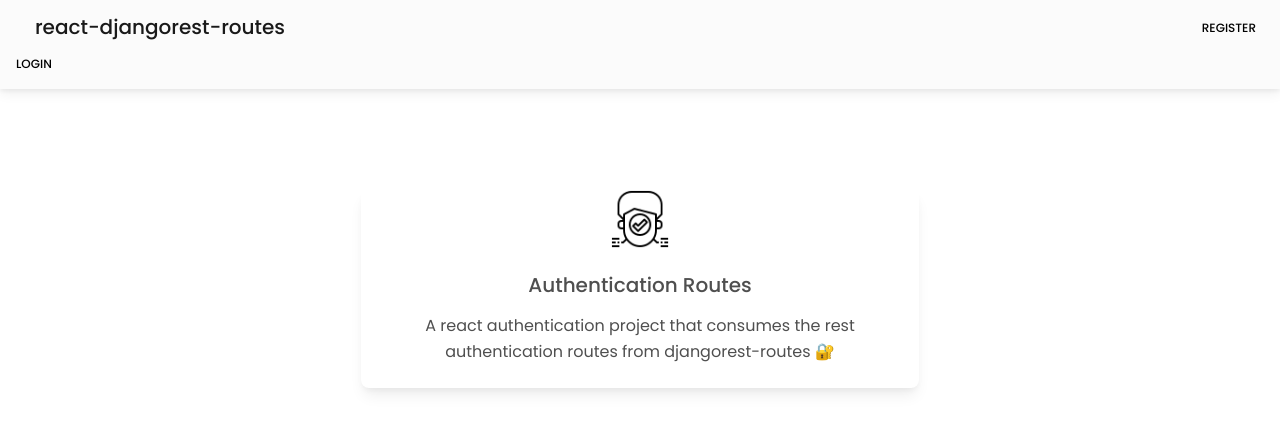
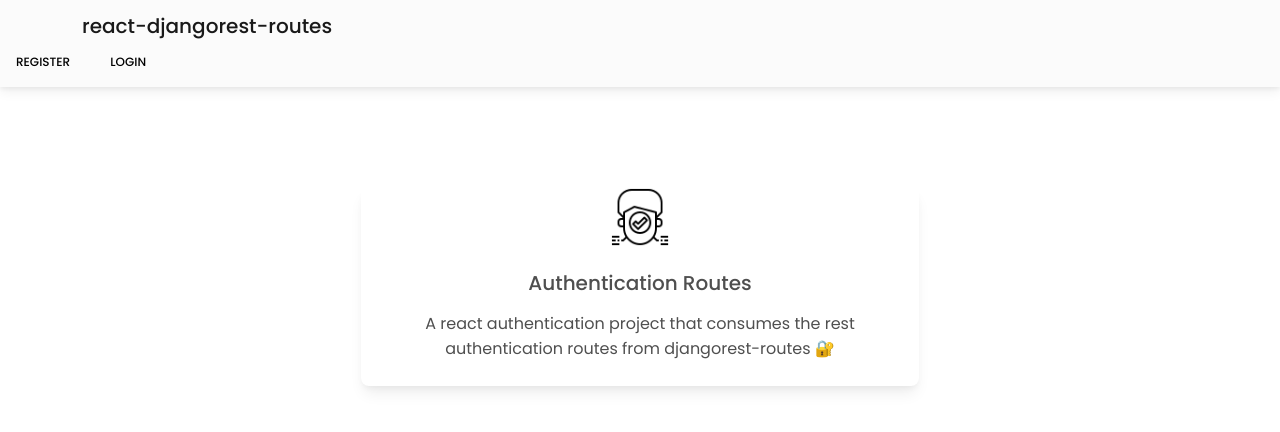
Before and after one commit to aybruhm/react-djangorest-routes, a React (Create React App) app in the folder frontend/frontend_routes/: page / in a window 1280 px wide. Shown: the top 432 px of the page. Built offline with nearby package versions, Linux system fonts and the light colour scheme.

Commit message:
Refactor class to className

```diff
--- a/frontend/frontend_routes/src/components/layouts/Navbar.js
+++ b/frontend/frontend_routes/src/components/layouts/Navbar.js
@@ -3,19 +3,43 @@ import React from 'react';
 
 function Navbar() {
     return (
-        <nav class="navbar navbar-light bg-light">
-            <div class="container">
-                <span class="navbar-brand mb-0 h1">react-djangorest-routes</span>
+        <nav className="navbar navbar-light bg-light">
+            <div className="container">
+                <span className="navbar-brand mb-0 h1">react-djangorest-routes</span>
             </div>
 
 
-            <a href="#" class="btn btn-link px-3 me-2">
-                register
-            </a>
+            <div className="auth-lists">
+                <a href="#" className="btn btn-link px-3 me-2">
+                    register
+                </a>
 
-            <a href="#" class="btn btn-link px-3 me-2">
-                Login
-            </a>
+                <a href="#" className="btn btn-link px-3 me-2">
+                    Login
+                </a>
+            </div>
+
+            <button
+                className="navbar-toggler"
+                type="button"
+                data-mdb-toggle="collapse"
+                data-mdb-target="#auth-lists-mobile-content"
+                aria-controls="auth-lists-mobile-content"
+                aria-expanded="false"
+                aria-label="Toggle navigation"
+                >
+                <i className="fas fa-bars"></i>
+            </button>
+
+            <div className="auth-lists-mobile" id="auth-lists-mobile-content">
+                <a href="#" className="btn btn-link px-3 me-2">
+                    register
+                </a>
+
+                <a href="#" className="btn btn-link px-3 me-2">
+                    Login
+                </a>
+            </div>
         </nav>
     )
 }
```
Also changed, not shown: frontend/frontend_routes/src/components/layouts/Card.js (+6 -6 lines).
